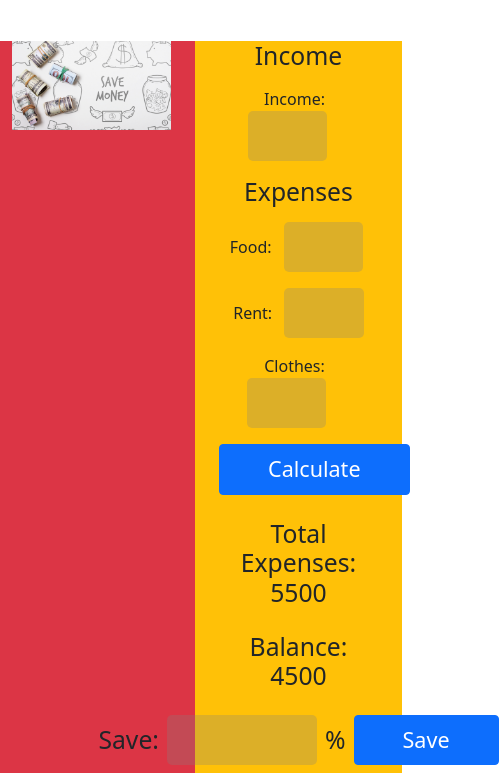
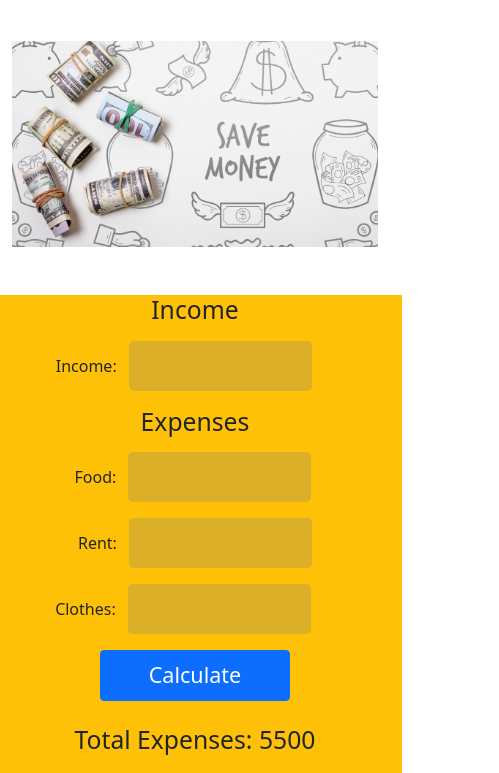
Before and after one commit to MIRJAKARIYA/Income-and-expense-tracker, a plain HTML site: page index.html in a window 390 px wide. Shown: the part 271-1044 px from the top of the page, 499 px wide, since content can reach past the window. Drawn offline with nearby package versions, Linux system fonts and the light colour scheme.

Commit message:
totally responsive for mobile devices

```diff
--- a/css/style.css
+++ b/css/style.css
@@ -3,8 +3,9 @@
     font-size: 60px;
     color: rgba(0, 0, 255, 0.623);
 }
+
 /* input fields styling */
-.input-field-height{
+.input-field-styling{
     height: 50px;
     width: 50%;
     background-color: rgba(128, 128, 128, 0.274);
--- a/index.html
+++ b/index.html
@@ -12,23 +12,23 @@
 </head>
 <body>
     <main>
-        <section class="container">
+        <section class="container mb-5">
             <h1 class="text-center main-heading my-5">Income and expense tracker</h1>
             <div class="row g-5">
                 <!-- image part starts here -->
-                <div class="col-6 bg-danger">
-                    <div>
-                        <img src="images/3006975.jpg" class="img-fluid" alt="">
+                <div class="col-md-6">
+                    <div class="background-setting h-100">
+                        <img src="images/3006975.jpg" class="img-fluid h-100" alt="">
                     </div>
                 </div>
                 <!-- main content part starts here -->
-                <div class="col-6 bg-warning">
+                <div class="col-md-6 bg-warning">
                     <div>
                         <div>
                             <h2 class="text-center">Income</h2>
                             <div class="text-center my-3">
                                 <label for="" class="me-2">Income:</label>
-                                <input type="text" id="" class="input-field-height" style="margin-right: 1.4rem;">
+                                <input type="text" id="" class="input-field-styling" style="margin-right: 1.4rem;">
                             </div>
                         </div>
                         <div>
@@ -36,15 +36,15 @@
                             <div>
                                 <div class="text-center my-3">
                                     <label for="" class="me-2">Food:</label>
-                                    <input type="text" id="" class="input-field-height me-1">
+                                    <input type="text" id="" class="input-field-styling me-1">
                                 </div>
                                 <div class="text-center my-3">
                                     <label for="" class="me-2">Rent:</label>
-                                    <input type="text" id="" class="input-field-height ">
+                                    <input type="text" id="" class="input-field-styling ">
                                 </div>
                                 <div class="text-center my-3">
                                     <label for="" class="me-2">Clothes:</label>
-                                    <input type="text" id="" class="input-field-height me-4">
+                                    <input type="text" id="" class="input-field-styling me-4">
                                 </div>
                             </div>
                         </div>
@@ -58,13 +58,13 @@
                             <h2>Balance: <span>4500</span></h2>
                         </div>
                     </div>
-                    <div class="text-center d-flex justify-content-center align-items-center mt-4">
-                        <span class="fs-2">Save:</span>
-                        <input type="text" class="ms-2 input-field-height text-center fs-3" name="" id="" style="width: 150px;">
-                        <span class="fs-2 mx-2">%</span>
+                    <div class="text-center d-flex justify-content-center align-items-center mt-4 flex-wrap">
+                        <span class="fs-3">Save:</span>
+                        <input type="text" class="ms-2 input-field-styling text-center fs-3" name="" id="" style="width: 150px;">
+                        <span class="fs-3 mx-2">%</span>
                         <button class="btn btn-primary px-5 py-2 fs-4">Save</button>
                     </div>
-                    <div class="mt-4">
+                    <div class="my-4 ">
                         <div class="text-center">
                             <h2>Saving Amount: <span>2000</span></h2>
                         </div>
```
